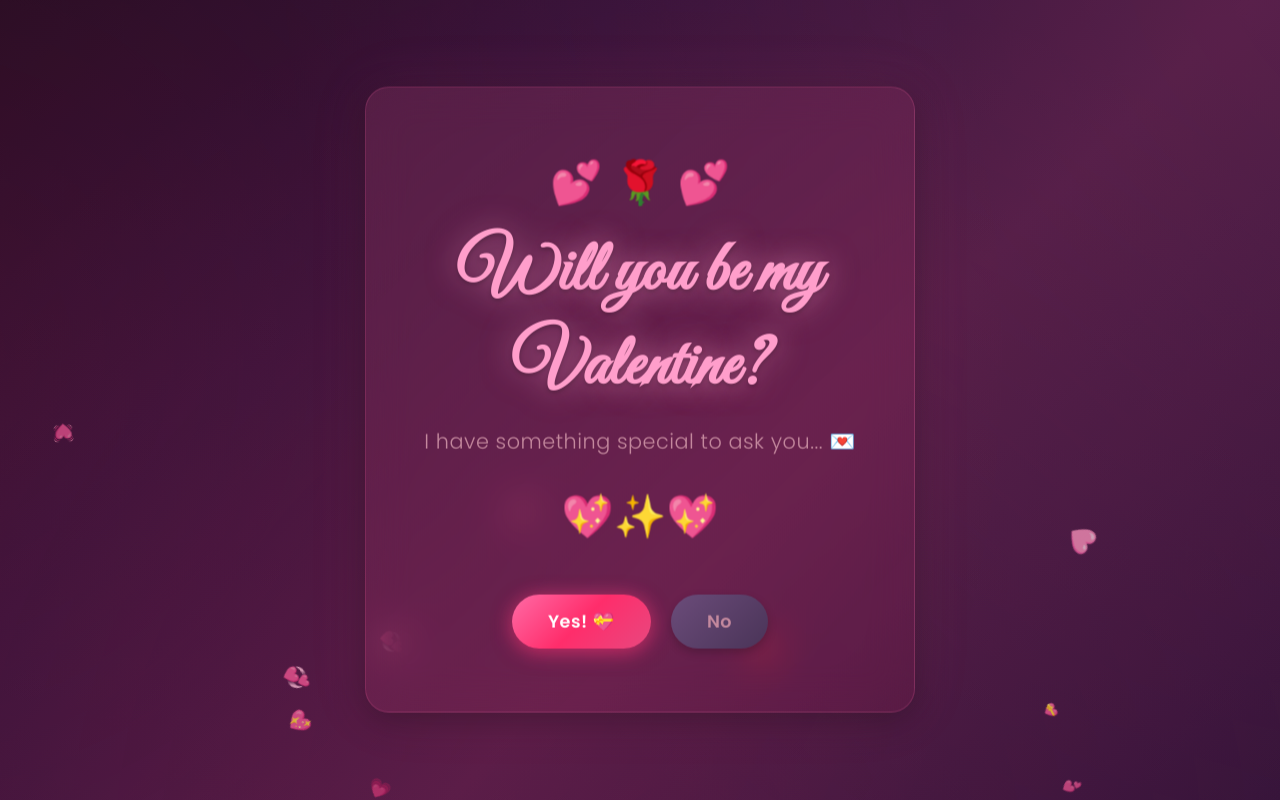
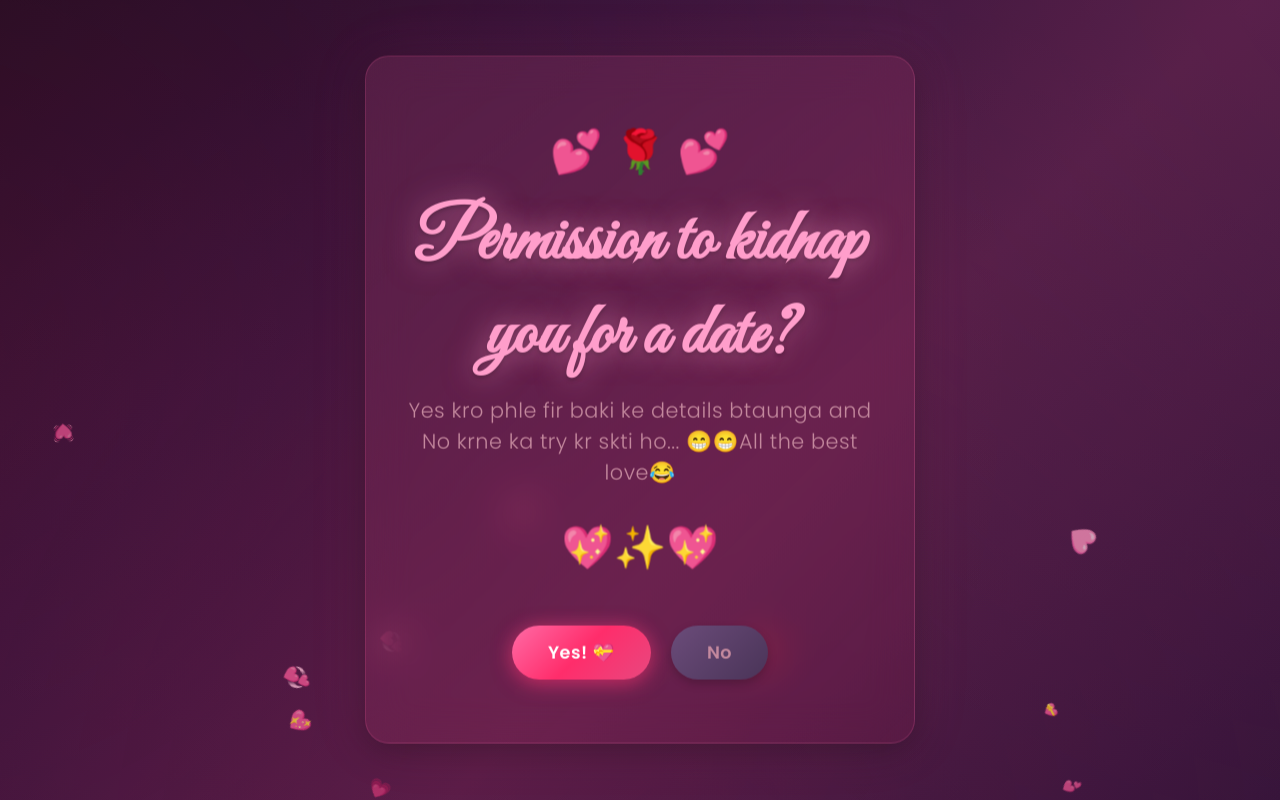
Before and after one commit to modiraghav123/cccc, a React (Vite) app: page / in a window 1280 px wide. Built offline with nearby package versions, Linux system fonts and the light colour scheme.

Commit message:
Update MainPage.jsx

```diff
--- a/src/pages/MainPage.jsx
+++ b/src/pages/MainPage.jsx
@@ -90,10 +90,10 @@ function MainPage() {
       <div className="card">
         <div className="emoji-row">💕 🌹 💕</div>
 
-        <h1 className="title-cursive">Will you be my Valentine?</h1>
+        <h1 className="title-cursive">Permission to kidnap you for a date?</h1>
 
         <p className="subtitle">
-          I have something special to ask you... 💌
+          Yes kro phle fir baki ke details btaunga and No krne ka try kr skti ho... 😁😁All the best love😂
         </p>
 
         <div className="emoji-row">💖✨💖</div>
```
